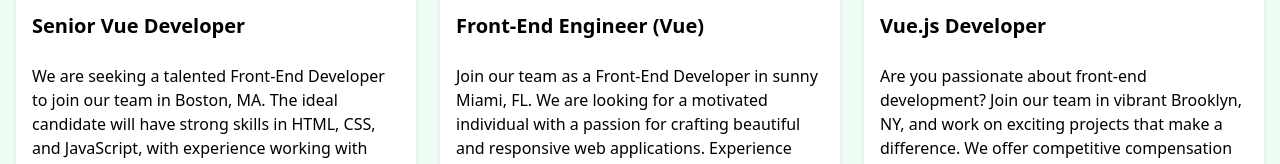
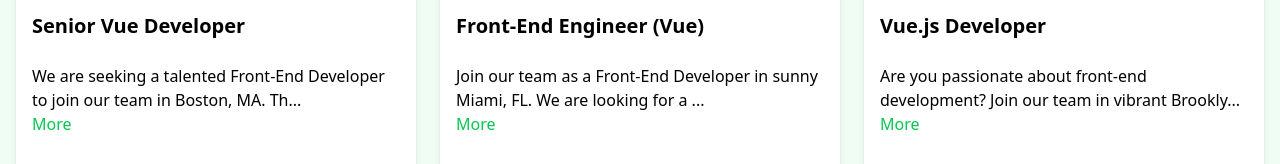
Before and after one commit to asib11/View_job-VueJs, a Vue app: page / in a window 1280 px wide. Shown: the part 753-917 px from the top of the page. Built offline with nearby package versions, Linux system fonts and the light colour scheme.

Commit message:
feat #2 : computed property, primeIcone and Vue router

```diff
--- a/package.json
+++ b/package.json
@@ -10,7 +10,9 @@
   },
   "dependencies": {
     "@tailwindcss/vite": "^4.0.4",
-    "vue": "^3.5.13"
+    "primeicons": "^7.0.0",
+    "vue": "^3.5.13",
+    "vue-router": "^4.5.0"
   },
   "devDependencies": {
     "@vitejs/plugin-vue": "^5.2.1",
--- a/src/App.vue
+++ b/src/App.vue
@@ -1,8 +1,8 @@
 <script setup>
   import Navbar from '@/components/Navbar.vue';
   import Hero from '@/components/Hero.vue';
-import HomeCards from './components/HomeCards.vue';
-import JobListenings from './components/JobListenings.vue';
+  import HomeCards from '@/components/HomeCards.vue';
+  import JobListings from '@/components/JobListings.vue';
 
 </script>
 
@@ -10,7 +10,7 @@ import JobListenings from './components/JobListenings.vue';
   <Navbar />
   <Hero title="This is my title" subtitle="oh my Allah, This is subtitle"/>
   <HomeCards/>
-  <JobListenings :limit="3" :showButton="true"/>
+  <JobListings :limit="3" :showButton="true"/>
 </template>
 
 <style >
--- a/src/components/JobListing.vue
+++ b/src/components/JobListing.vue
@@ -1,9 +1,22 @@
 <script setup>
-import { defineProps } from 'vue';
+import { ref, computed } from 'vue';
 
-defineProps({
+const props = defineProps({
     job : Object
 })
+
+const showFullDescription = ref(false);
+
+const toggleFullDescription = () => showFullDescription.value = !showFullDescription.value
+
+const truncatedDescription = computed(() =>{
+  let description = props.job.description;
+  if(!showFullDescription.value){
+    description = description.substring(0, 80) + '...';
+  }
+  return description;
+})
+
 </script>
 
 <template>
@@ -15,7 +28,12 @@ defineProps({
       </div>
 
       <div class="mb-5">
-        {{ job.description }}
+        <div>
+          {{ truncatedDescription }}
+        </div>
+        <button @click="toggleFullDescription" class="text-green-500 hover:text-green-600 mb-5">
+          {{ showFullDescription ? 'Less' : 'More'  }}
+        </button>
       </div>
 
       <h3 class="text-green-500 mb-2">{{ job.salary }} / Year</h3>
--- a/src/components/JobListenings.vue
+++ b/src/components/JobListings.vue
@@ -1,7 +1,7 @@
 <script setup>
 import jobsList from '@/jobs.json'
 import JobListing from './JobListing.vue';
-import { ref, defineProps } from 'vue';
+import { ref} from 'vue';
  const jobs = ref(jobsList);
 
  defineProps({
```
Also changed, not shown: 2 other files (tests, documents, lock files or other folders).
